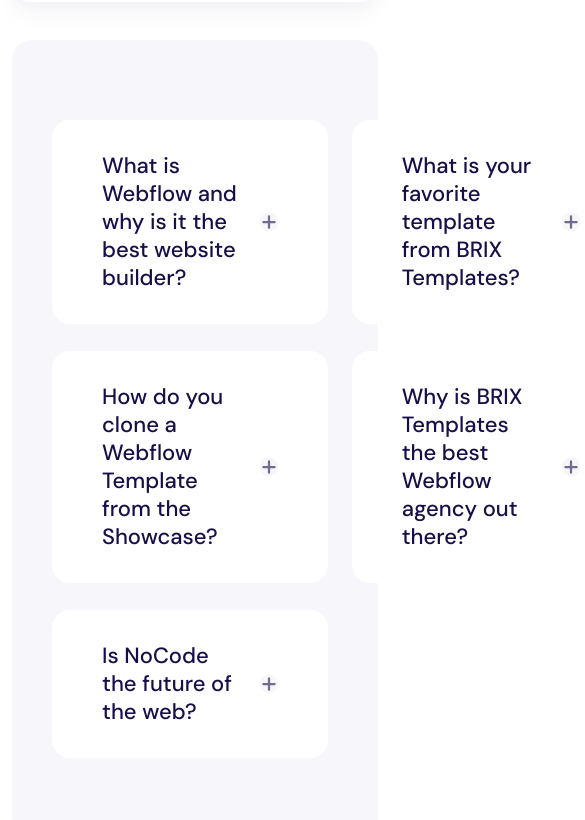
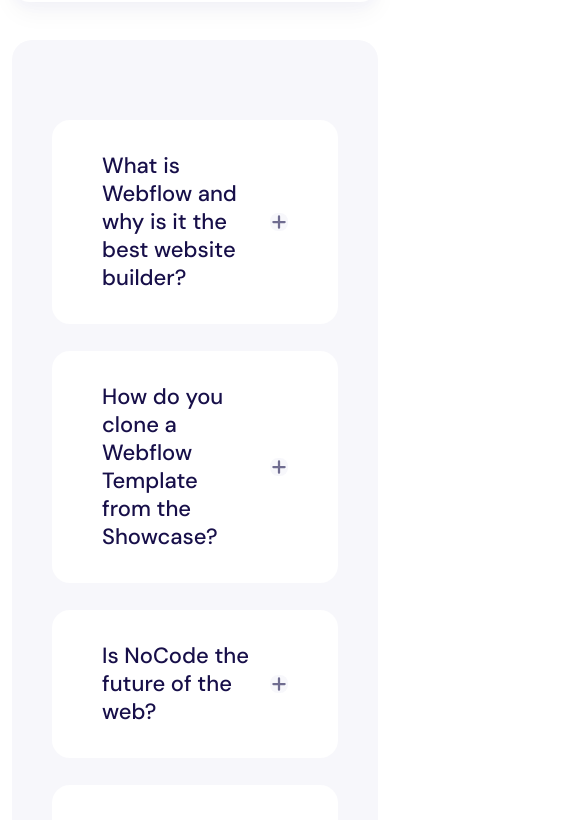
Before and after one commit to KayloPortal/Three-Faq-Accordions, a React (Vite) app: page / in a window 390 px wide. Shown: the part 4220-5040 px from the top of the page, 585 px wide, since content can reach past the window. Built offline with nearby package versions, Linux system fonts and the light colour scheme.

Commit message:
bugfix/ FaqThird accordions mobile responsive

```diff
--- a/src/components/Sections/FaqThird/FaqThird.css
+++ b/src/components/Sections/FaqThird/FaqThird.css
@@ -9,12 +9,19 @@
   column-gap: 1.5rem;
   /* display: flex; */
   /* flex-wrap: wrap; */
+  row-gap: 1.675rem;
+}
+
+@media (max-width: 64em) {
+  .faq-main--third .faq-accordions {
+    flex-direction: column;
+  }
 }
 
 .faq-main--third .accordions-wrap {
   display: flex;
   flex-direction: column;
-  row-gap: 1.675rem;
+  row-gap: inherit;
 }
 
 .faq-main--third .accordion {
```
